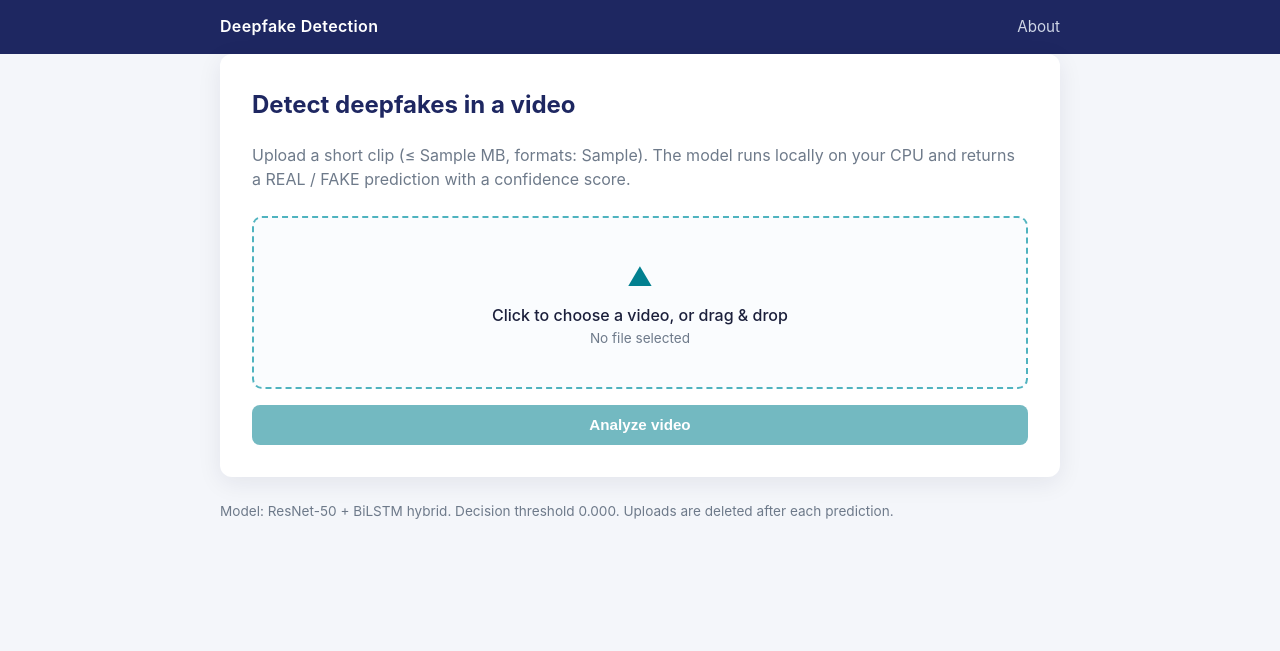
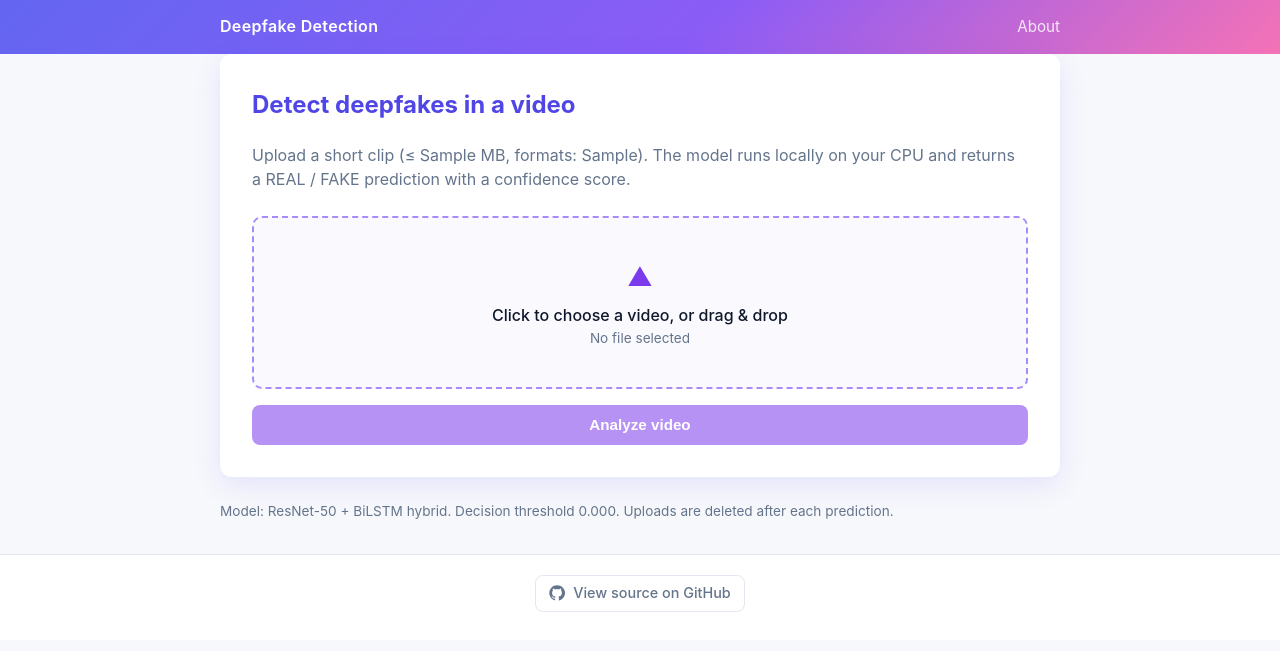
Before and after one commit to Krishivvv/Deepfake-Detection-Software, a Flask app: template app/templates/index.html in a window 1280 px wide. Shown: the top 651 px of the page. Run offline with Flask 3, Linux system fonts and the light colour scheme; the template is opened without the code that fills it: most values are stand-ins (such as "Sample title", 1, 10 or a date in 2020); parts of the project's set-up code (start-up, migrations or seed data) failed here and were passed over.

Commit message:
feat: Refresh UI to bright Figma-modern theme; add custom logo and GitHub link
- Tailwind frontend: invert ink scale to off-white surfaces, repurpose
  mint scale as vibrant indigo/violet accent (50-200 dark text,
  300-500 violet-to-indigo, 600-900 deeper indigo for hover/depth)
- Recolor glow shadows, mesh/grid backgrounds, pulse keyframes and
  text-glow to the new palette; retune amber/rose for legibility on
  light tints
- Flask templates and CSS: violet primary, indigo->violet->pink
  gradient topbar, refreshed danger/success tones
- Replace shield favicon and Navbar brand mark with the project logo
- Add GitHub link in Next.js Footer and a new Flask site footer
  pointing at https://github.com/Krishivvv/Deepfake-Detection-Software

Co-Authored-By: Claude Opus 4.7 <noreply@anthropic.com>

```diff
--- a/app/static/css/style.css
+++ b/app/static/css/style.css
@@ -1,17 +1,17 @@
 :root {
-  --navy: #1E2761;
-  --teal: #028090;
-  --teal-light: #4FB3BF;
-  --bg: #F4F6FA;
+  --navy: #4F46E5;          /* indigo for headings (was deep navy) */
+  --teal: #7C3AED;          /* vibrant violet primary accent */
+  --teal-light: #A78BFA;    /* light violet secondary accent */
+  --bg: #F7F8FC;
   --card: #FFFFFF;
-  --text: #1B1F3B;
-  --muted: #6E7A8A;
-  --border: #E2E6EF;
-  --danger: #B23A48;
-  --danger-bg: #FCE8EB;
-  --success: #1F7A4D;
-  --success-bg: #E4F6EB;
-  --shadow: 0 6px 24px rgba(20, 30, 60, 0.08);
+  --text: #0F172A;
+  --muted: #64748B;
+  --border: #E5E7F0;
+  --danger: #E11D48;
+  --danger-bg: #FFE4E6;
+  --success: #059669;
+  --success-bg: #D1FAE5;
+  --shadow: 0 8px 28px rgba(79, 70, 229, 0.12);
 }
 
 * { box-sizing: border-box; }
@@ -31,7 +31,7 @@ body {
 }
 
 .topbar {
-  background: var(--navy);
+  background: linear-gradient(135deg, #6366F1 0%, #8B5CF6 55%, #F472B6 100%);
   color: #fff;
   padding: 0.9rem 0;
 }
@@ -47,7 +47,7 @@ body {
   letter-spacing: 0.02em;
 }
 .topbar nav a {
-  color: #cfd6e6;
+  color: rgba(255, 255, 255, 0.85);
   text-decoration: none;
   margin-left: 1rem;
   font-size: 0.95rem;
@@ -84,12 +84,12 @@ h2 { color: var(--navy); margin-top: 1.5rem; }
   border: 2px dashed var(--teal-light);
   border-radius: 10px;
   padding: 2.4rem 1rem;
-  background: #FAFCFE;
+  background: #FAFAFE;
   cursor: pointer;
   transition: background 0.15s ease, border-color 0.15s ease;
 }
 .dropzone:hover, .dropzone.dragover {
-  background: #ECF6F8;
+  background: #EDE9FE;
   border-color: var(--teal);
 }
 .dropzone .dz-icon {
@@ -109,11 +109,11 @@ h2 { color: var(--navy); margin-top: 1.5rem; }
   font-size: 0.95rem;
   text-decoration: none;
   cursor: pointer;
-  background: #EEF1F8;
+  background: #F1F2FA;
   color: var(--text);
   transition: opacity 0.1s ease, transform 0.05s ease, background 0.1s ease;
 }
-.btn:hover:not(:disabled) { background: #E1E6F1; }
+.btn:hover:not(:disabled) { background: #E5E7F0; }
 .btn:active:not(:disabled) { transform: translateY(1px); }
 .btn:disabled { opacity: 0.55; cursor: not-allowed; }
 
@@ -121,7 +121,7 @@ h2 { color: var(--navy); margin-top: 1.5rem; }
   background: var(--teal);
   color: #fff;
 }
-.btn-primary:hover:not(:disabled) { background: #02717D; }
+.btn-primary:hover:not(:disabled) { background: #6D28D9; }
 
 .status {
   display: flex; align-items: center; gap: 0.7rem;
@@ -130,7 +130,7 @@ h2 { color: var(--navy); margin-top: 1.5rem; }
 }
 .spinner {
   width: 18px; height: 18px;
-  border: 3px solid #cfd6e6;
+  border: 3px solid #E5E7F0;
   border-top-color: var(--teal);
   border-radius: 50%;
   animation: spin 0.9s linear infinite;
@@ -145,12 +145,12 @@ h2 { color: var(--navy); margin-top: 1.5rem; }
 }
 .alert-error {
   background: var(--danger-bg);
-  border-color: #f1c4cc;
+  border-color: #FCA5A5;
   color: var(--danger);
 }
 .alert-success {
   background: var(--success-bg);
-  border-color: #bce4cd;
+  border-color: #86EFAC;
   color: var(--success);
 }
 
@@ -167,7 +167,7 @@ h2 { color: var(--navy); margin-top: 1.5rem; }
 .confidence-wrap { margin: 0.5rem 0 1rem; }
 .confidence-bar {
   height: 12px;
-  background: #E5E9F2;
+  background: #EEF0F8;
   border-radius: 6px;
   overflow: hidden;
 }
@@ -205,6 +205,36 @@ h2 { color: var(--navy); margin-top: 1.5rem; }
 
 .footer-note { margin-top: 1.5rem; }
 
+.site-footer {
+  border-top: 1px solid var(--border);
+  padding: 1.25rem 0 1.75rem;
+  margin-top: 2rem;
+  background: var(--card);
+}
+.site-footer .container {
+  display: flex;
+  justify-content: center;
+  align-items: center;
+}
+.gh-link {
+  display: inline-flex;
+  align-items: center;
+  gap: 0.5rem;
+  color: var(--muted);
+  text-decoration: none;
+  font-size: 0.9rem;
+  font-weight: 500;
+  padding: 0.4rem 0.85rem;
+  border-radius: 8px;
+  border: 1px solid var(--border);
+  transition: color 0.15s ease, border-color 0.15s ease, background 0.15s ease;
+}
+.gh-link:hover {
+  color: var(--teal);
+  border-color: var(--teal-light);
+  background: #FAFAFE;
+}
+
 @media (max-width: 600px) {
   .card { padding: 1.4rem; }
   h1 { font-size: 1.5rem; }
--- a/app/templates/index.html
+++ b/app/templates/index.html
@@ -4,6 +4,7 @@
   <meta charset="utf-8">
   <meta name="viewport" content="width=device-width, initial-scale=1">
   <title>Deepfake Detection — Demo</title>
+  <link rel="icon" type="image/png" href="{{ url_for('static', filename='img/logo.png') }}">
   <link rel="stylesheet" href="{{ url_for('static', filename='css/style.css') }}">
 </head>
 <body>
@@ -76,6 +77,20 @@
     </p>
   </main>
 
+  <footer class="site-footer">
+    <div class="container">
+      <a class="gh-link"
+         href="https://github.com/Krishivvv/Deepfake-Detection-Software"
+         target="_blank" rel="noreferrer"
+         aria-label="View source on GitHub">
+        <svg viewBox="0 0 24 24" width="16" height="16" fill="currentColor" aria-hidden>
+          <path d="M12 .5C5.65.5.5 5.65.5 12c0 5.08 3.29 9.39 7.86 10.91.58.1.79-.25.79-.56v-2.04c-3.2.7-3.87-1.37-3.87-1.37-.52-1.32-1.27-1.67-1.27-1.67-1.04-.71.08-.7.08-.7 1.15.08 1.76 1.18 1.76 1.18 1.02 1.76 2.69 1.25 3.34.95.1-.74.4-1.25.72-1.54-2.55-.29-5.24-1.27-5.24-5.66 0-1.25.45-2.27 1.18-3.07-.12-.29-.51-1.45.11-3.03 0 0 .96-.31 3.15 1.17a10.9 10.9 0 0 1 5.74 0c2.19-1.48 3.15-1.17 3.15-1.17.62 1.58.23 2.74.11 3.03.74.8 1.18 1.82 1.18 3.07 0 4.4-2.69 5.37-5.25 5.65.41.36.78 1.07.78 2.16v3.2c0 .31.21.67.8.56C20.71 21.39 24 17.08 24 12 24 5.65 18.85.5 12 .5Z"/>
+        </svg>
+        <span>View source on GitHub</span>
+      </a>
+    </div>
+  </footer>
+
   <script src="{{ url_for('static', filename='js/main.js') }}"></script>
 </body>
 </html>
--- a/frontend/components/ResultCard.tsx
+++ b/frontend/components/ResultCard.tsx
@@ -98,8 +98,8 @@ function ConfidenceGauge({
   value: number;
   tone: "rose" | "mint";
 }) {
-  const stroke = tone === "rose" ? "#FB7185" : "#34D399";
-  const trackColor = "rgba(255,255,255,0.06)";
+  const stroke = tone === "rose" ? "#F43F5E" : "#6366F1";
+  const trackColor = "rgba(15,23,42,0.08)";
   const radius = 70;
   const circumference = Math.PI * radius;
   const offset = circumference - (Math.min(100, Math.max(0, value)) / 100) * circumference;
--- a/frontend/components/UseCaseCards.tsx
+++ b/frontend/components/UseCaseCards.tsx
@@ -96,7 +96,7 @@ function ScoreRing({
   const radius = 22;
   const circumference = 2 * Math.PI * radius;
   const offset = circumference - (value / 100) * circumference;
-  const stroke = tone === "warn" ? "#FB7185" : "#34D399";
+  const stroke = tone === "warn" ? "#F43F5E" : "#6366F1";
   const labelTone =
     tone === "warn" ? "text-rose-400" : "text-mint-300";
 
@@ -107,7 +107,7 @@ function ScoreRing({
           cx="28"
           cy="28"
           r={radius}
-          stroke="rgba(255,255,255,0.08)"
+          stroke="rgba(15,23,42,0.10)"
           strokeWidth="6"
           fill="none"
         />
```
Also changed, not shown: app/templates/about.html (+15 -0 lines), app/templates/error.html (+15 -0 lines), frontend/app/globals.css (+7 -7 lines), frontend/components/Footer.tsx (+17 -3 lines), frontend/components/Navbar.tsx (+9 -16 lines), frontend/tailwind.config.ts (+39 -27 lines), app/static/img/logo.png (added), frontend/app/icon.png (added), frontend/public/communication-skills.png (added).
